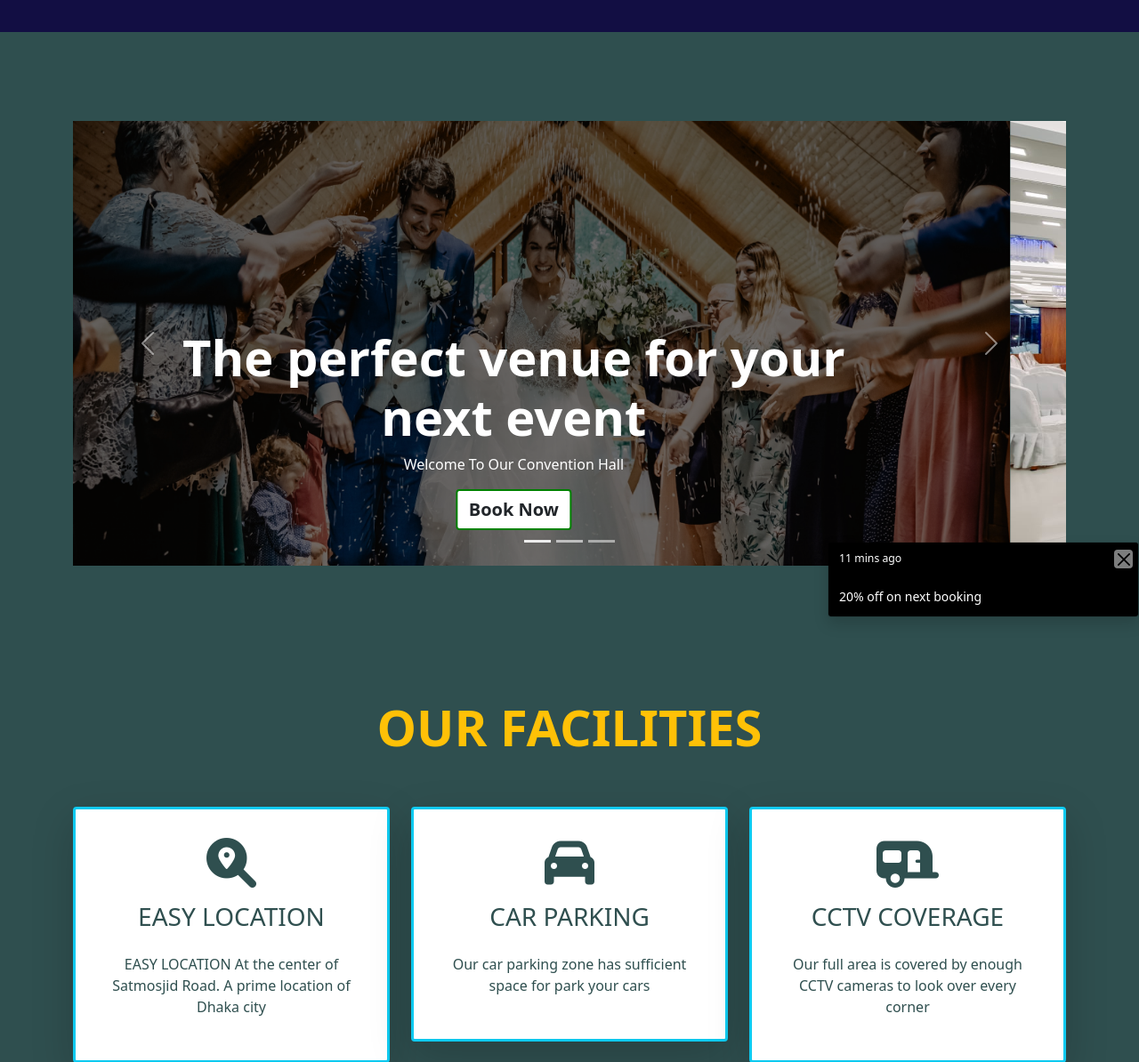
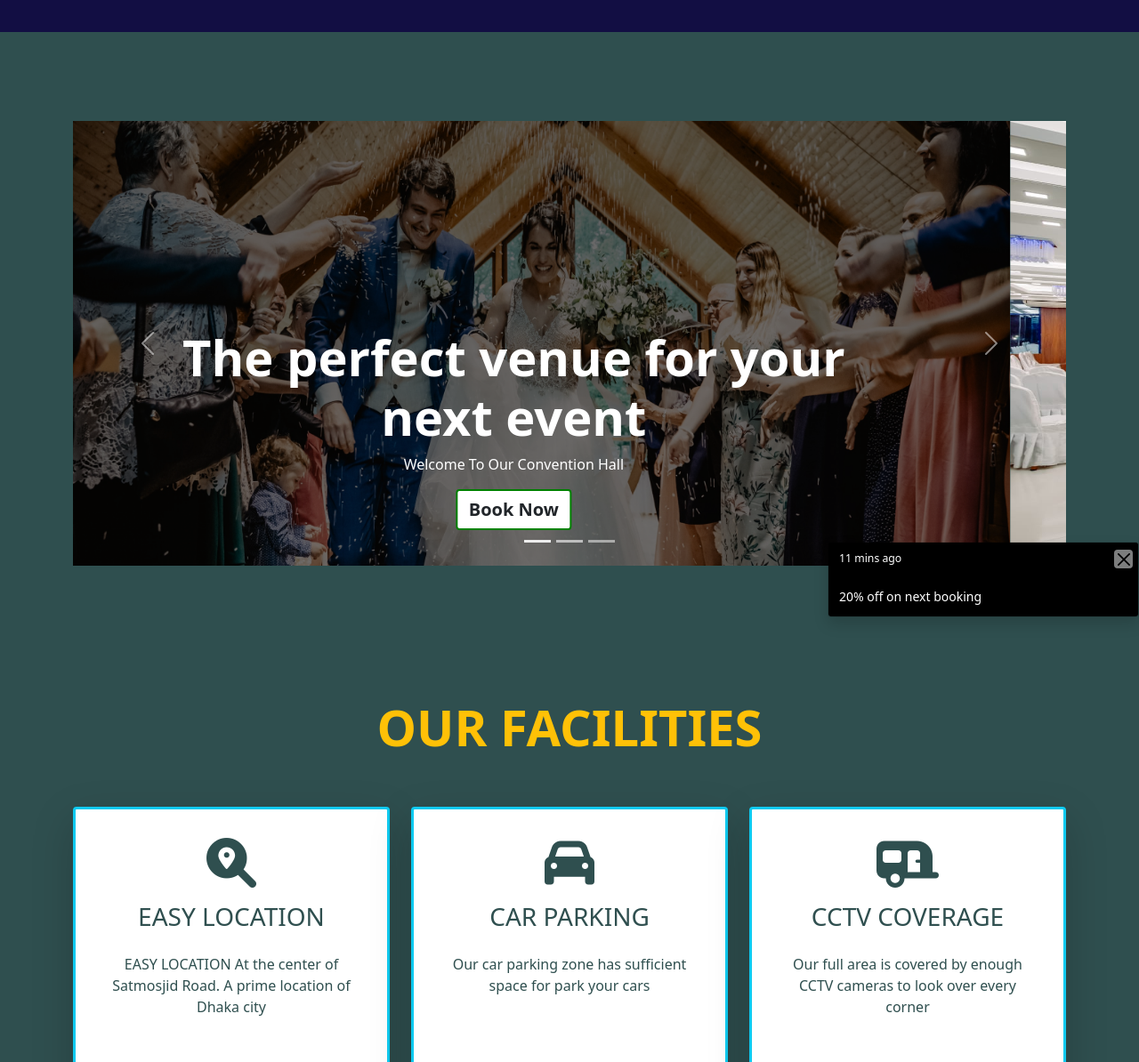
Before and after one commit to Jonied-mirza-shakib/convertion-center-two, a plain HTML site: page index.html in a window 1280 px wide. Shown: the part 106-1300 px from the top of the page at 89% size. Drawn offline with nearby package versions, Linux system fonts and the light colour scheme.

Commit message:
first commit

```diff
--- a/style.css
+++ b/style.css
@@ -177,6 +177,6 @@ nav .nav-link:hover{
 }
 @media screen and (max-width: 1500px) {
     .facilities-full-section .card{
-        height: auto;
+        height: 60vh;
     }
 }
```
